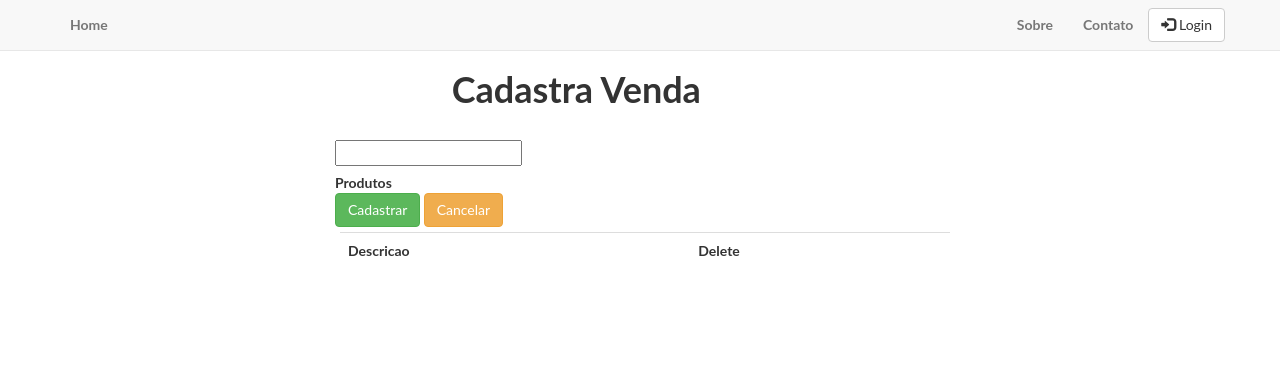
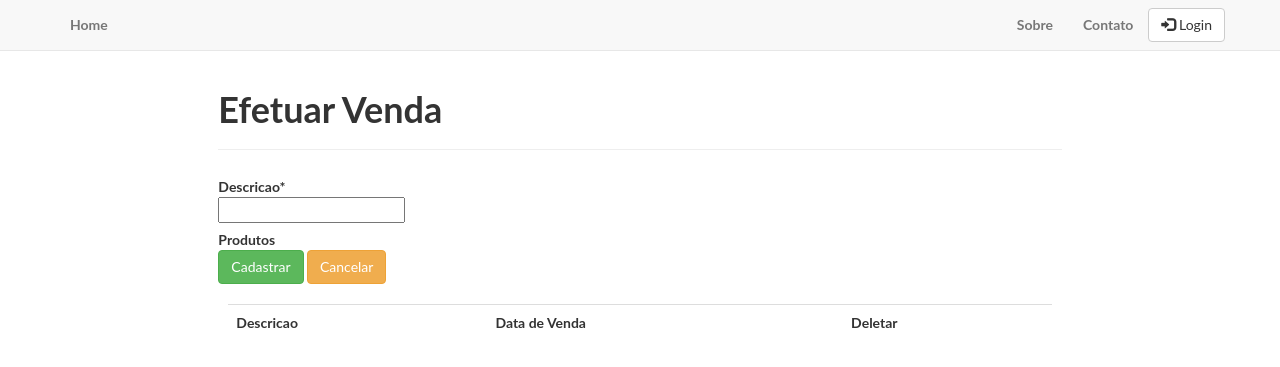
Before and after one commit to CaioGabrielAraujo/SistemaAutoma-oComercial, a Django app: a page that uses django_project/product/templates/vendaproduto.html in a window 1280 px wide. Shown: the top 367 px of the page. Run offline with Django 3.2, Linux system fonts and the light colour scheme; data that the repository does not hold is empty; some libraries are stand-ins or nearby versions.

Commit message:
fixing forms and adding date do sellings

```diff
--- a/django_project/django_project/settings.py
+++ b/django_project/django_project/settings.py
@@ -43,7 +43,7 @@ INSTALLED_APPS = [
     'crispy_forms',
 ]
 
-MIDDLEWARE = [
+MIDDLEWARE_CLASSES = [
     'django.middleware.security.SecurityMiddleware',
     'django.contrib.sessions.middleware.SessionMiddleware',
     'django.middleware.common.CommonMiddleware',
@@ -109,7 +109,7 @@ AUTH_PASSWORD_VALIDATORS = [
 
 LANGUAGE_CODE = 'en-us'
 
-TIME_ZONE = 'UTC'
+TIME_ZONE = 'America/Sao_Paulo'
 
 USE_I18N = True
 
--- a/django_project/product/forms.py
+++ b/django_project/product/forms.py
@@ -37,6 +37,7 @@ class Create_Venda_Form(ModelForm):
         labels = {
             'descricao': 'Descricao',
             'produtos': 'Produtos',
+
         }
         widgets = {
             'produtos': forms.CheckboxSelectMultiple()
--- a/django_project/product/models.py
+++ b/django_project/product/models.py
@@ -1,5 +1,4 @@
 from __future__ import unicode_literals
-
 from django.db import models
 
 # Create your models here.
@@ -26,6 +25,7 @@ class Product(models.Model):
 class Venda(models.Model):
     descricao = models.CharField(max_length=30, unique=True)
     produtos = models.ManyToManyField(Product, blank=True)
+    date = models.DateTimeField(auto_now_add=True, null=True)
 
     def __str__(self):
         return self.descricao
--- a/django_project/product/templates/create_category.html
+++ b/django_project/product/templates/create_category.html
@@ -3,7 +3,7 @@
 {% block body %}
 
  <div class="col-md-6 col-md-offset-3">
-  <div class="col-md-8 col-md-offset-2">
+  <div class="col-md-8 col-md-offset-2" style="padding-top:50px;">
     <h1>Cadastra Categoria</h1>
     <br>
   </div>
@@ -14,7 +14,7 @@
 
     {{form|crispy}}
 
-
+  </br>
     <button type="submit" type="button" class="btn btn-success" onclick="return confirm('Voce tem certeza ?')">Cadastrar</button>
     <a class="btn btn-warning" href="{% url 'product:listproducts' %}">Cancelar</a>
   </form>
--- a/django_project/product/templates/vendaproduto.html
+++ b/django_project/product/templates/vendaproduto.html
@@ -2,11 +2,12 @@
 {% load crispy_forms_tags %}
 {% block body %}
 
- <div class="col-md-6 col-md-offset-3">
+
+<div class = "row">
   <div class="col-md-8 col-md-offset-2" style="padding-top:50px;">
-    <h1>Cadastra Venda</h1>
-    <br>
-  </div>
+    <div class="page-header">
+    <h1>Efetuar Venda</h1>
+    </div>
 
 
   <form class="form-horizontal" action="" method="post" enctype="multipart/form-data">
@@ -18,19 +19,27 @@
     <button type="submit" type="button" class="btn btn-success" onclick="return confirm('Voce tem certeza ?')">Cadastrar</button>
     <a class="btn btn-warning" href="{% url 'product:listproducts' %}">Cancelar</a>
   </form>
+  </div>
+  </div>
 
-
-  <table class="table table-hover" style="margin:5px;">
+  <div class = "row2">
+    <div class="col-md-8 col-md-offset-2">
+    </br>
+  <table class="table table-hover">
     <tr>
       <th>Descricao</th>
-      <th>Delete</th>
+      <th>Data de Venda</th>
+      <th>Deletar</th>
     </tr>
     {% for venda in all_Venda %}
     <tr>
       <td>{{venda.descricao}}</td>
+      <td>{{venda.date}}</td>
+        <td><a class="glyphicon glyphicon-trash" onclick="return confirm('Voce tem certeza que deseja deletar ?   (Essa operação é irreversível)')" href="{% url 'product:deletesell' venda.id %}"></a></td>
       </tr>
     {% endfor %}
   </table>
   </div>
+</div>
 
 {% endblock %}
--- a/django_project/product/urls.py
+++ b/django_project/product/urls.py
@@ -12,6 +12,7 @@ urlpatterns = [
     url(r'^edit_products/(?P<product_id>[0-9]+)/', views.edit_product, name="edit_product"),
     url(r'^delete_products/(?P<product_id>[0-9]+)/', views.delete_products, name="delete_products"),
     url(r'^delete_category/(?P<product_id>[0-9]+)/', views.delete_category, name="deletecategory"),
+    url(r'^delete_sell/(?P<product_id>[0-9]+)/', views.delete_sell, name="deletesell"),
     url(r'^create_sell/', views.sell_product, name="sellproduct"),
 ]
 
--- a/django_project/product/views.py
+++ b/django_project/product/views.py
@@ -83,3 +83,10 @@ def delete_category(request, product_id):
     if request.method == "GET":
         Category.objects.get(id=product_id).delete()
         return HttpResponseRedirect(reverse('product:createcategory'))
+
+
+@staff_member_required
+def delete_sell(request, product_id):
+    if request.method == "GET":
+        Venda.objects.get(id=product_id).delete()
+        return HttpResponseRedirect(reverse('product:sellproduct'))
```
Also changed, not shown: django_project/product/templates/cadastrarProduto.html (+8 -8 lines), django_project/templates/index.html (+0 -34 lines), django_project/media/product_/download.jpg (added), django_project/product/migrations/0009_venda_date.py (added).
